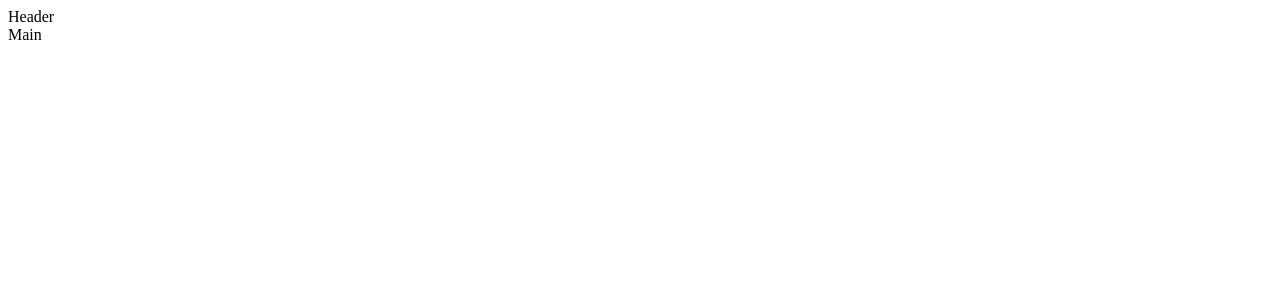
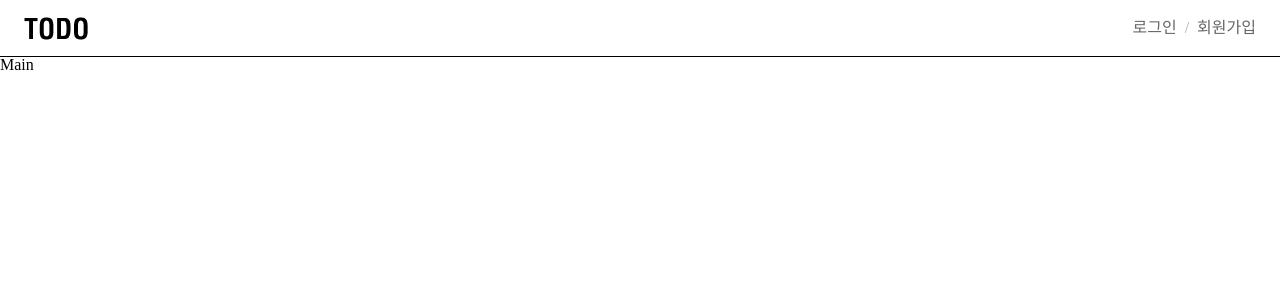
Before and after one commit to Chaam2/Minimalist-Task-App-React, a React (Create React App) app: page / in a window 1280 px wide. Shown: the top 300 px of the page. Built offline with nearby package versions, Linux system fonts and the light colour scheme.

Commit message:
Feat : Header 컴포넌트 구현

```diff
--- a/src/App.js
+++ b/src/App.js
@@ -1,3 +1,4 @@
+import './reset.css';
 import { BrowserRouter, Routes, Route } from 'react-router-dom';
 import Header from './components/Header';
 import Main from './pages/Main';
--- a/src/components/Header.jsx
+++ b/src/components/Header.jsx
@@ -1,3 +1,43 @@
+/** @jsxImportSource @emotion/react */
+
 export default function Header() {
-  return <div>Header</div>;
+  return (
+    <div css={header}>
+      <img src="/TODO_logo.png" alt="logo" />
+      <div css={headerLinks}>
+        <a css={headerLink} href="/signin">
+          로그인
+        </a>
+        /
+        <a css={headerLink} href="/signup">
+          회원가입
+        </a>
+      </div>
+    </div>
+  );
 }
+
+// css 스타일링
+
+const header = {
+  height: 56,
+  padding: '0 24px',
+  display: 'flex',
+  justifyContent: 'space-between',
+  alignItems: 'center',
+  color: '#00000055',
+  borderBottom: '1px solid #000',
+};
+
+const headerLinks = {
+  display: 'flex',
+  gap: '8px',
+};
+
+const headerLink = {
+  color: '#00000099',
+  '&:hover': {
+    color: '#000',
+    fontWeight: 500,
+  },
+};
```
Also changed, not shown: public/TODO_logo.png (added).
